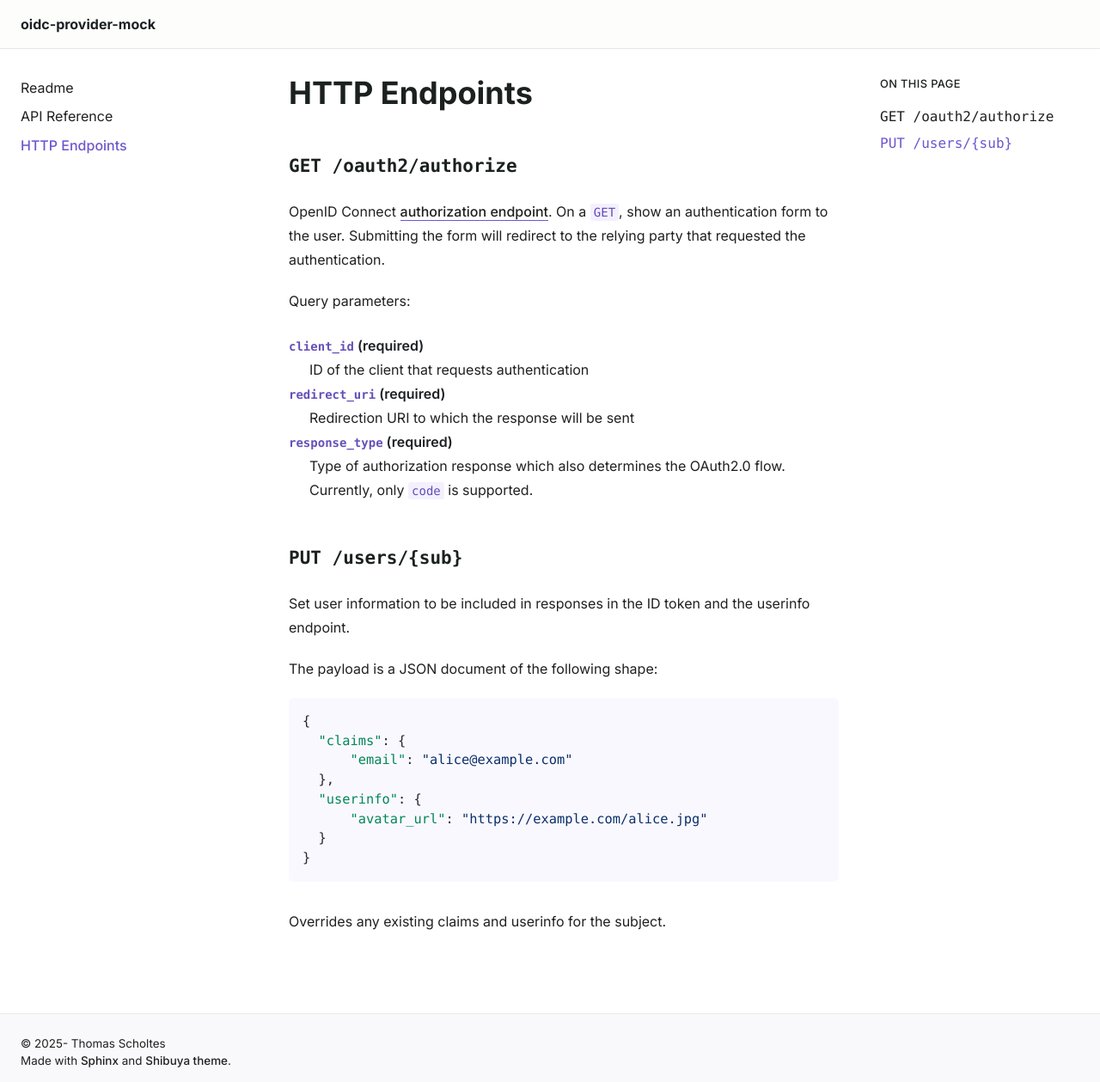
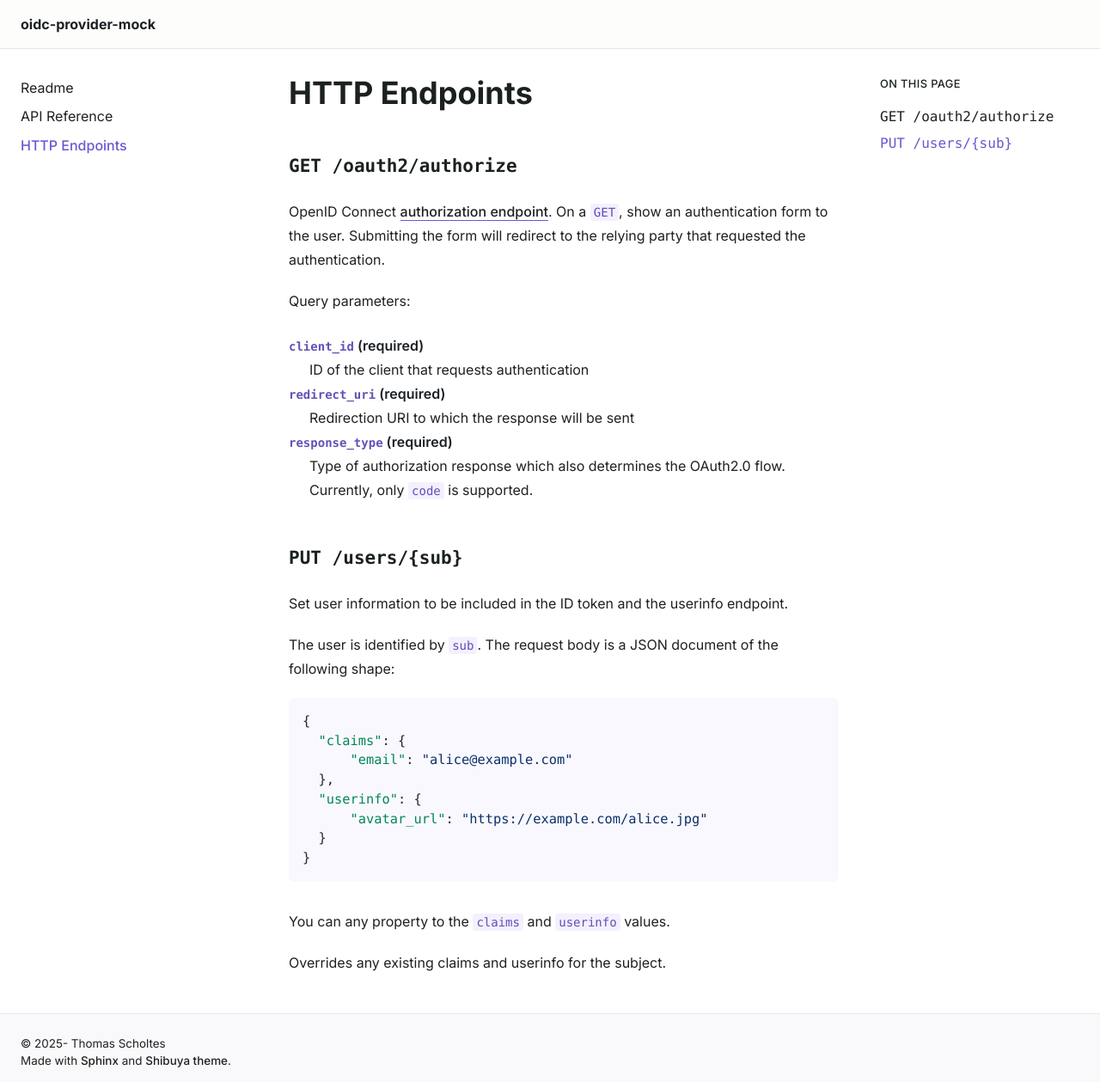
Before and after one commit to naspc/oidc-provider-mock, a Sphinx documentation site: the page built from docs/http.rst, in a window 1280 px wide and 1259 px high. Shown: the whole window at 86% size. Built offline with Sphinx 7.4.7, drawn with Linux system fonts in a browser that asks for light colours.

Commit message:
Improve docs

```diff
--- a/docs/http.rst
+++ b/docs/http.rst
@@ -28,10 +28,10 @@ Query parameters:
 ``PUT /users/{sub}``
 ----------------------
 
-Set user information to be included in responses in the ID token and the
-userinfo endpoint.
+Set user information to be included in the ID token and the userinfo endpoint.
 
-The payload is a JSON document of the following shape:
+The user is identified by ``sub``. The request body is a JSON document of the
+following shape:
 
 .. code:: json
 
@@ -44,4 +44,6 @@ The payload is a JSON document of the following shape:
       }
     }
 
+You can any property to the ``claims`` and ``userinfo`` values.
+
 Overrides any existing claims and userinfo for the subject.
```
Also changed, not shown: 1 other file.
